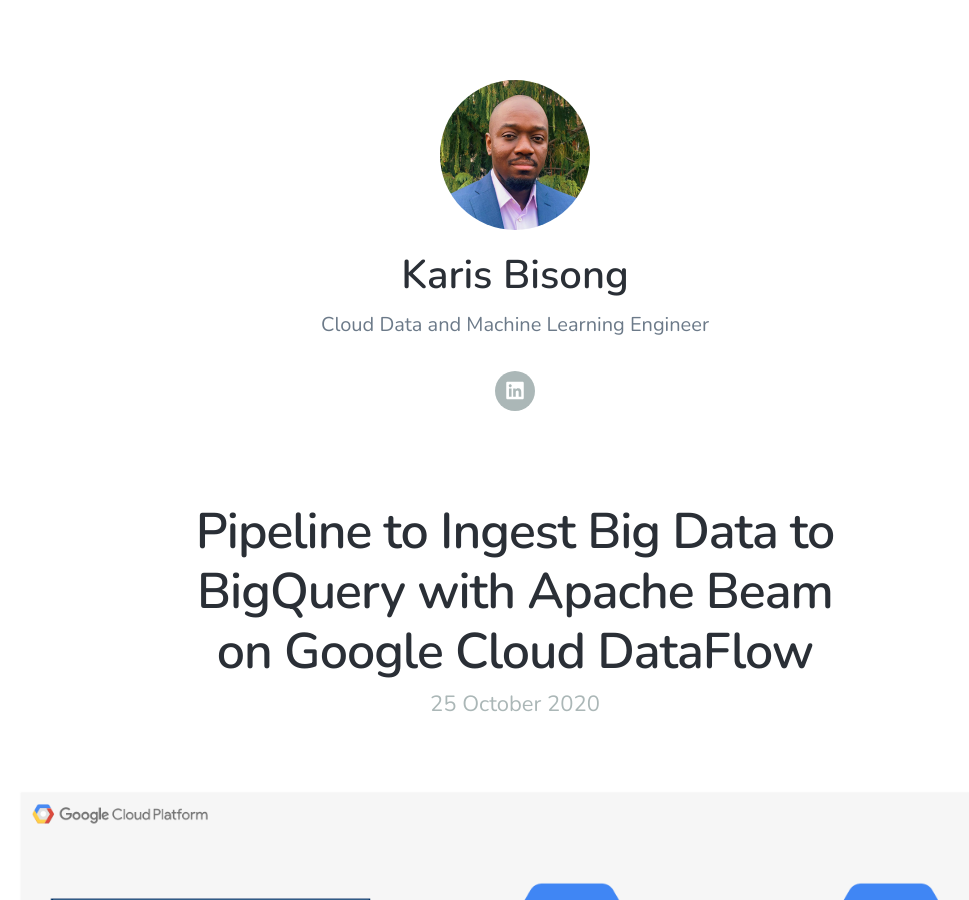
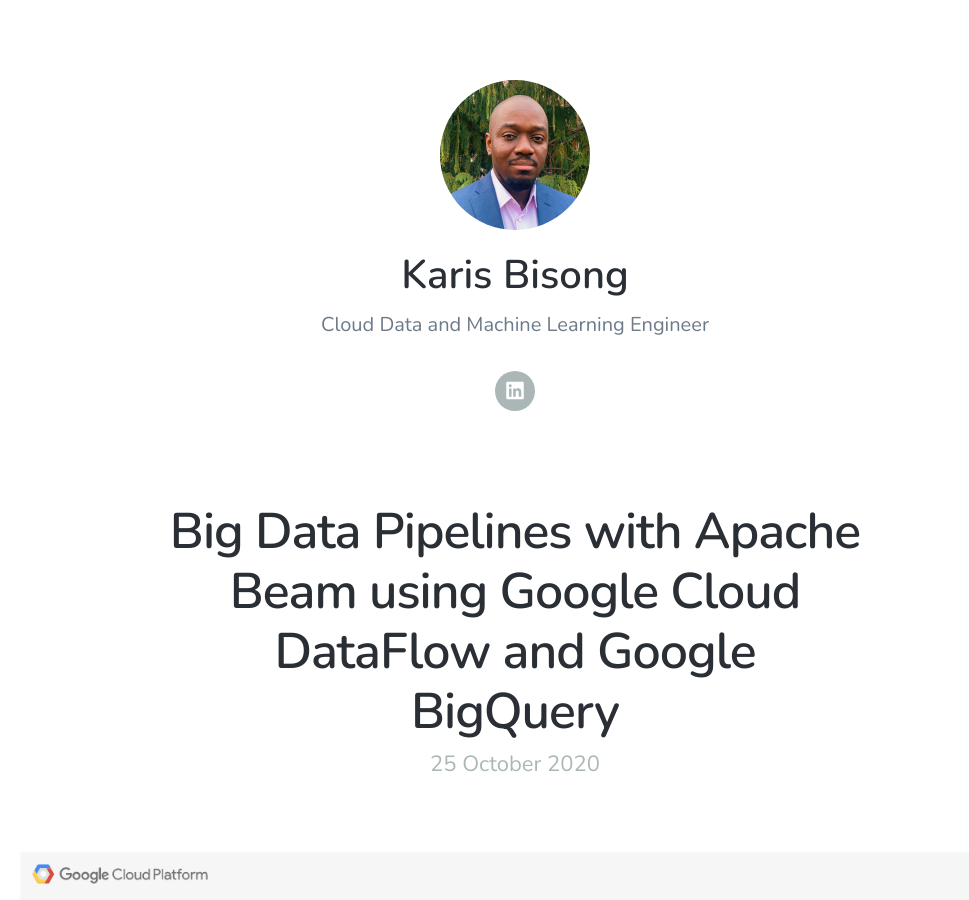
Before and after one commit to KarisBisong/KarisBisong.github.io, a Jekyll site: the page built from index.html, in a window 1280 px wide and 900 px high. Shown: the whole window, without its empty margins (125-1094 px from the left). Built offline with Jekyll 4.4.1, drawn with Linux system fonts in a browser that asks for light colours; nearby versions of some CDN libraries; the list of posts is cut into pages by our own code.

Commit message:
edit blog title

```diff
--- a/_posts/2020-10-25-apache-beam-big-data.md
+++ b/_posts/2020-10-25-apache-beam-big-data.md
@@ -1,5 +1,5 @@
 ---
-title: 'Pipeline to Ingest Big Data to BigQuery with Apache Beam on Google Cloud DataFlow'
+title: 'Big Data Pipelines with Apache Beam using Google Cloud DataFlow and Google BigQuery'
 subtitle: 'Using UCI ML Physical Activity Monitoring Dataset'
 date: 2020-10-25 01:00:00
 featured_image: '/images/projects/big-data.png'
```
